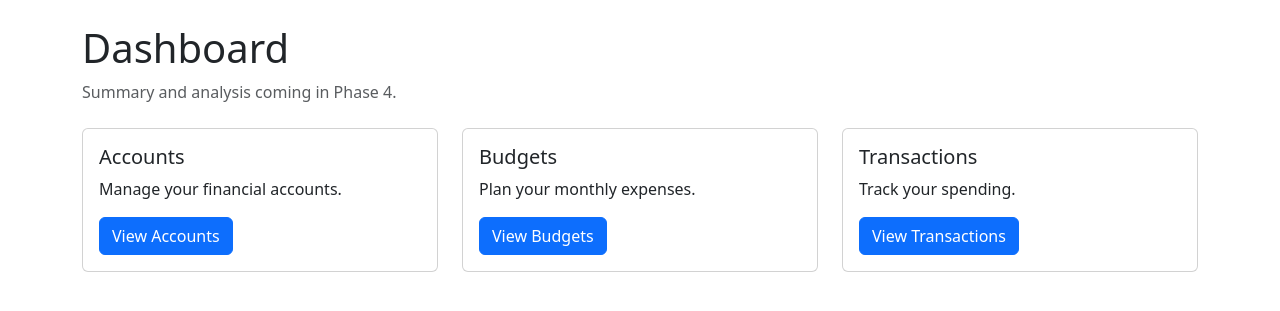
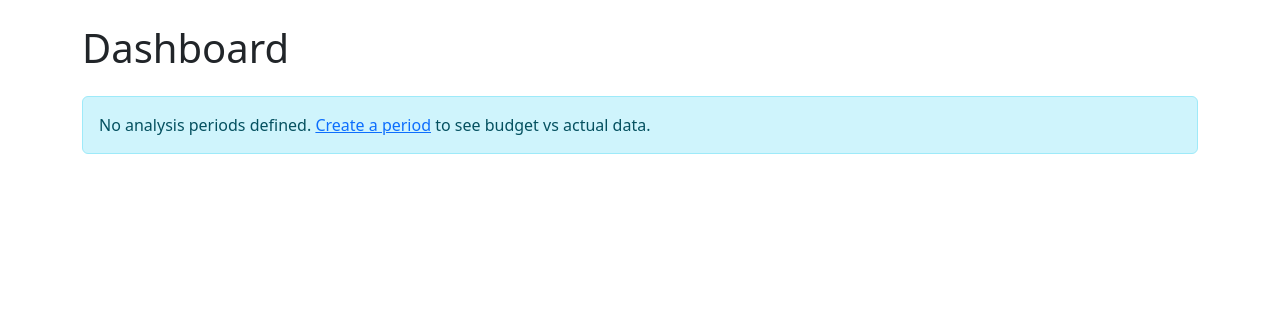
Before and after one commit to Steve-Glover/budget, a Flask app: page / in a window 1280 px wide. Shown: the part 56-367 px from the top of the page. Run offline with Flask 3, Linux system fonts and the light colour scheme; some libraries are stand-ins or nearby versions.

Commit message:
(add) Dashboard — period auto-detect, summary cards, category bars, recent transactions
Co-Authored-By: Claude Sonnet 4.6 <noreply@anthropic.com>

```diff
--- a/app/routes/main.py
+++ b/app/routes/main.py
@@ -1,8 +1,61 @@
-from flask import Blueprint, render_template
+from datetime import date
+from decimal import Decimal
+
+from flask import Blueprint, render_template, request
+
+from app.services import analysis_service, transaction_service
 
 bp = Blueprint("main", __name__)
+
+DEFAULT_USER_ID = 1
 
 
 @bp.route("/")
 def dashboard():
-    return render_template("dashboard.html")
+    periods = analysis_service.get_periods_for_user(DEFAULT_USER_ID)
+    today = date.today()
+
+    # Determine active period: explicit override → auto-detect → most recent
+    period_id = request.args.get("period_id", type=int)
+    active_period = None
+
+    if period_id:
+        active_period = analysis_service.get_period(period_id)
+
+    if not active_period:
+        for p in periods:
+            if p.start_date <= today <= p.end_date:
+                active_period = p
+                break
+
+    if not active_period and periods:
+        active_period = periods[0]
+
+    category_rows = []
+    recent_txns = []
+
+    if active_period:
+        category_rows = analysis_service.aggregate_by_category(
+            active_period.id, DEFAULT_USER_ID
+        )
+        recent_txns = transaction_service.get_transactions_for_user(
+            DEFAULT_USER_ID,
+            start_date=active_period.start_date,
+            end_date=active_period.end_date,
+            limit=10,
+        )
+
+    total_budgeted = sum((r.budgeted_amount for r in category_rows), Decimal("0.00"))
+    total_actual = sum((r.actual_amount for r in category_rows), Decimal("0.00"))
+    total_variance = total_budgeted - total_actual
+
+    return render_template(
+        "dashboard.html",
+        periods=periods,
+        active_period=active_period,
+        category_rows=category_rows,
+        recent_txns=recent_txns,
+        total_budgeted=total_budgeted,
+        total_actual=total_actual,
+        total_variance=total_variance,
+    )
--- a/app/templates/dashboard.html
+++ b/app/templates/dashboard.html
@@ -3,36 +3,125 @@
 {% block title %}Dashboard — Budget{% endblock %}
 
 {% block content %}
-<h1>Dashboard</h1>
-<p class="text-muted">Summary and analysis coming in Phase 4.</p>
+<div class="d-flex justify-content-between align-items-center mb-3">
+  <h1>Dashboard</h1>
+  {% if periods %}
+  <form method="GET" action="{{ url_for('main.dashboard') }}" class="d-flex align-items-center gap-2">
+    <label for="period_id" class="text-muted small mb-0">Period:</label>
+    <select name="period_id" id="period_id" class="form-select form-select-sm" style="width:auto;" onchange="this.form.submit()">
+      {% for p in periods %}
+      <option value="{{ p.id }}" {% if active_period and p.id == active_period.id %}selected{% endif %}>{{ p.name }}</option>
+      {% endfor %}
+    </select>
+  </form>
+  {% endif %}
+</div>
 
-<div class="row mt-4">
-  <div class="col-md-4">
-    <div class="card">
+{% if not periods %}
+<div class="alert alert-info">
+  No analysis periods defined.
+  <a href="{{ url_for('analysis.create_period') }}">Create a period</a> to see budget vs actual data.
+</div>
+
+{% else %}
+
+{# Summary cards #}
+<div class="row g-3 mb-4">
+  <div class="col-sm-4">
+    <div class="card text-center">
       <div class="card-body">
-        <h5 class="card-title">Accounts</h5>
-        <p class="card-text">Manage your financial accounts.</p>
-        <a href="{{ url_for('accounts.list_accounts') }}" class="btn btn-primary">View Accounts</a>
+        <div class="text-muted small">Budgeted</div>
+        <div class="fs-4 fw-bold">${{ "%.2f"|format(total_budgeted) }}</div>
       </div>
     </div>
   </div>
-  <div class="col-md-4">
-    <div class="card">
+  <div class="col-sm-4">
+    <div class="card text-center">
       <div class="card-body">
-        <h5 class="card-title">Budgets</h5>
-        <p class="card-text">Plan your monthly expenses.</p>
-        <a href="{{ url_for('budgets.list_budgets') }}" class="btn btn-primary">View Budgets</a>
+        <div class="text-muted small">Spent</div>
+        <div class="fs-4 fw-bold">${{ "%.2f"|format(total_actual) }}</div>
       </div>
     </div>
   </div>
-  <div class="col-md-4">
-    <div class="card">
+  <div class="col-sm-4">
+    <div class="card text-center">
       <div class="card-body">
-        <h5 class="card-title">Transactions</h5>
-        <p class="card-text">Track your spending.</p>
-        <a href="{{ url_for('transactions.list_transactions') }}" class="btn btn-primary">View Transactions</a>
+        <div class="text-muted small">Variance</div>
+        <div class="fs-4 fw-bold {% if total_variance >= 0 %}text-success{% else %}text-danger{% endif %}">
+          {% if total_variance >= 0 %}+{% endif %}${{ "%.2f"|format(total_variance) }}
+        </div>
       </div>
     </div>
   </div>
 </div>
+
+{# Category bars #}
+{% if category_rows %}
+<h5 class="mb-2">By Category
+  <a href="{{ url_for('analysis.period_report', period_id=active_period.id) }}" class="btn btn-sm btn-outline-secondary ms-2">Full Report</a>
+</h5>
+<div class="list-group mb-4">
+  {% for row in category_rows %}
+  <a href="{{ url_for('analysis.period_report', period_id=active_period.id, category_id=row.category_id) }}"
+     class="list-group-item list-group-item-action">
+    <div class="d-flex justify-content-between align-items-center mb-1">
+      <span class="fw-semibold">{{ row.category_name }}</span>
+      <div class="text-end">
+        <span class="fw-bold">${{ "%.2f"|format(row.actual_amount) }}</span>
+        {% if row.budgeted_amount > 0 %}
+        <span class="text-muted small ms-1">/ ${{ "%.2f"|format(row.budgeted_amount) }}</span>
+        {% endif %}
+      </div>
+    </div>
+    {% if row.budgeted_amount > 0 %}
+    {% set pct = row.pct if row.pct is not none else 0 %}
+    {% if pct <= 75 %}{% set bar_class = "bg-success" %}
+    {% elif pct <= 100 %}{% set bar_class = "bg-warning" %}
+    {% else %}{% set bar_class = "bg-danger" %}{% endif %}
+    <div class="progress" style="height: 6px;">
+      <div class="progress-bar {{ bar_class }}" role="progressbar"
+           style="width: {{ [pct, 100] | min }}%"
+           aria-valuenow="{{ pct }}" aria-valuemin="0" aria-valuemax="100"></div>
+    </div>
+    {% endif %}
+  </a>
+  {% endfor %}
+</div>
+{% else %}
+<p class="text-muted">No analysis data for this period. <a href="{{ url_for('analysis.recompute_period', period_id=active_period.id) }}" onclick="event.preventDefault(); document.getElementById('recompute-form').submit()">Recompute</a> to generate it.</p>
+<form id="recompute-form" method="POST" action="{{ url_for('analysis.recompute_period', period_id=active_period.id) }}">
+  <input type="hidden" name="csrf_token" value="{{ csrf_token() }}">
+</form>
+{% endif %}
+
+{# Recent transactions #}
+<h5 class="mb-2">Recent Transactions
+  <a href="{{ url_for('transactions.list_transactions') }}" class="btn btn-sm btn-outline-secondary ms-2">View All</a>
+</h5>
+{% if recent_txns %}
+<table class="table table-sm table-striped">
+  <thead>
+    <tr>
+      <th>Date</th>
+      <th>Payee</th>
+      <th>Type</th>
+      <th class="text-end">Amount</th>
+    </tr>
+  </thead>
+  <tbody>
+    {% for txn in recent_txns %}
+    <tr>
+      <td>{{ txn.transaction_date.strftime('%b %d') }}</td>
+      <td>{{ txn.payee }}</td>
+      <td><span class="badge {% if txn.transaction_type == 'debit' %}bg-secondary{% else %}bg-success{% endif %}">{{ txn.transaction_type }}</span></td>
+      <td class="text-end">${{ "%.2f"|format(txn.amount) }}</td>
+    </tr>
+    {% endfor %}
+  </tbody>
+</table>
+{% else %}
+<p class="text-muted">No transactions in this period.</p>
+{% endif %}
+
+{% endif %}
 {% endblock %}
```
Also changed, not shown: tests/test_routes/test_dashboard.py (added, +134 -0 lines).
